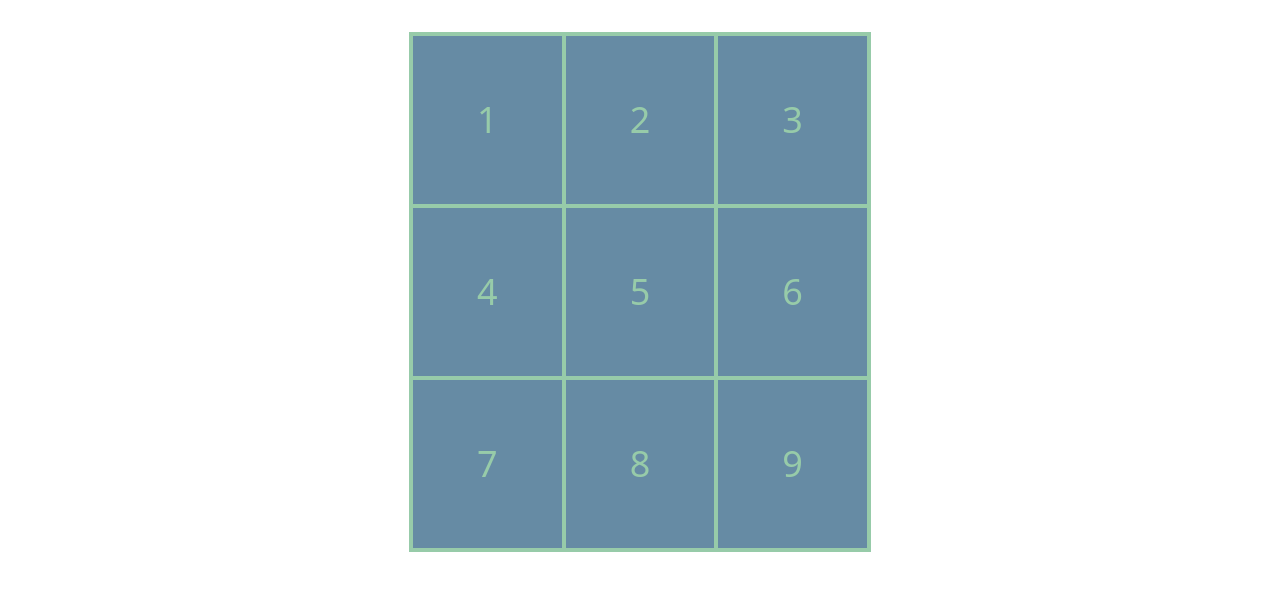
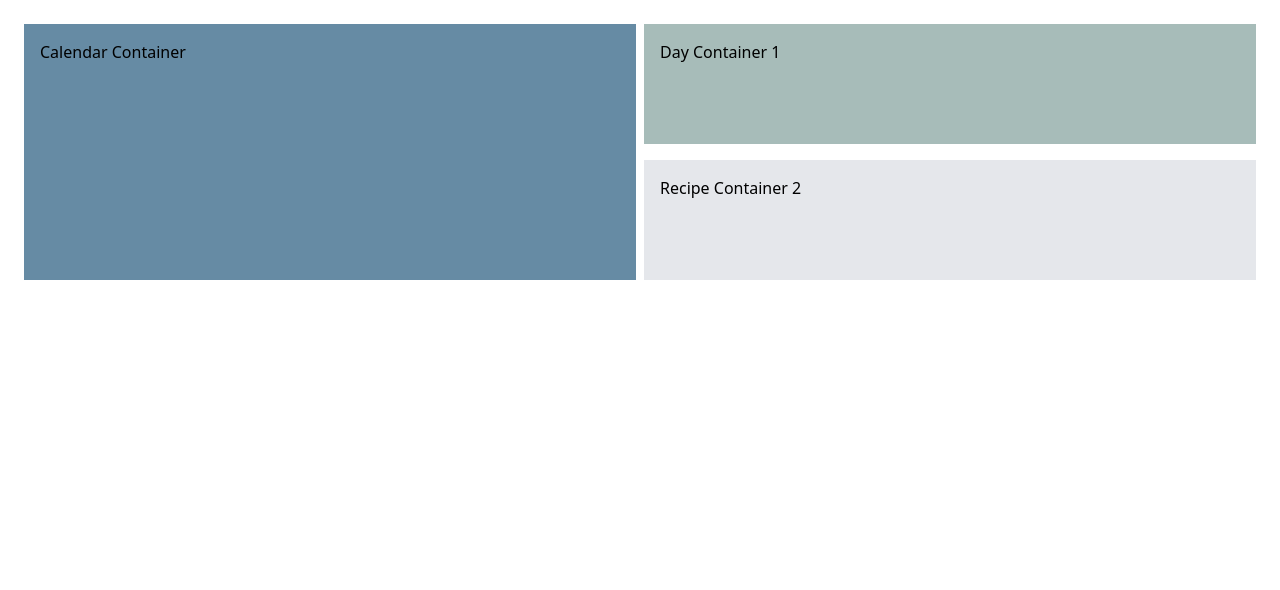
Before and after one commit to R8S3T/ReactCalendar, a website: page src/index.html in a window 1280 px wide. Drawn offline with Linux system fonts and the light colour scheme.

Commit message:
created custom colors, created containers for calendar and daily recipes and tasks

```diff
--- a/src/index.html
+++ b/src/index.html
@@ -8,7 +8,7 @@
     <title>Document</title>
 </head>
 <body>
-    <div id="calendar-container"></div>
+    <!-- <div id="main-container" class="flex"> -->
 </body>
 <script src="script.js"></script>
 </html>
--- a/src/input.css
+++ b/src/input.css
@@ -4,14 +4,3 @@
 
 
 /* Custom CSS */
-.calendar-row {
-    @apply bg-my-blue;
-}
-
-.calendar-cell {
-    @apply p-16 border-4 border-my-green text-my-green text-4xl;
-}
-
-.calendar-container {
-    @apply flex justify-center items-center mt-8;
-}
--- a/src/script.js
+++ b/src/script.js
@@ -1,28 +1,75 @@
 /* alert('working'); */
 
-function createTable(rows, columns) {
+// Wrapper for the grid container
+const gridContainerWrapper = document.createElement('div');
+gridContainerWrapper.classList.add('p-6');
+
+// Grid container
+const gridContainer = document.createElement('div');
+gridContainer.classList.add('grid', 'grid-cols-2', 'grid-rows-2', 'gap-2', 'bg-grey-100');
+
+// Append grid container to wrapper container
+gridContainerWrapper.appendChild(gridContainer);
+
+// Append the wrapper to the document body
+document.body.appendChild(gridContainerWrapper);
+
+// Calendar container
+const calendarContainer = document.createElement('div');
+calendarContainer.classList.add('col-span-1','bg-my-blue', 'p-4', 'h-64');
+calendarContainer.textContent = 'Calendar Container';
+
+// Day-Recipe-Container
+const dayRecipeContainer = document.createElement('div');
+dayRecipeContainer.classList.add('col-span-1', 'h-64', 'flex', 'flex-col');
+
+// Day Container
+const dayContainer1 = document.createElement('div');
+dayContainer1.classList.add('bg-my-green', 'p-4', 'row-span-1', 'flex-grow');
+dayContainer1.textContent = 'Day Container 1';
+
+// Recipe Container
+const recipeContainer2 = document.createElement('div');
+recipeContainer2.classList.add('bg-gray-200', 'p-4', 'mt-4', 'flex-grow');
+recipeContainer2.textContent = 'Recipe Container 2';
+
+// Append day and recipe container to dayRecipeContainer
+dayRecipeContainer.appendChild(dayContainer1);
+dayRecipeContainer.appendChild(recipeContainer2);
+
+gridContainer.appendChild(calendarContainer);
+gridContainer.appendChild(dayRecipeContainer);
+
+
+// Create Calendar
+
+
+
+
+
+// Create table and append to calendar container
+/* function createTable(rows, columns) {
     let table = document.createElement('table');
+    table.classList.add('w-full');
 
     let number = 1;
     for (let r = 0; r < rows; r++) {
         let row = document.createElement('tr');
-        row.classList.add('calendar-row');
+        row.classList.add('bg-my-green');
 
         for (let c = 0; c < columns; c++) {
-            let cell = document.createElement('td');
-            cell.textContent = number;
+        let cell = document.createElement('td');
+        cell.textContent = number;
 
-            cell.classList.add('calendar-cell');
+        cell.classList.add('p-4', 'border-4', 'border-my-blue', 'text-my-blue', 'text-4m');
 
-            row.appendChild(cell);
-            number++;
+        row.appendChild(cell);
+        number++;
         }
-    table.appendChild(row);
+        table.appendChild(row);
     }
-    let calendarContainer = document.getElementById('calendar-container');
+
     calendarContainer.appendChild(table);
+}
 
-    calendarContainer.classList.add('calendar-container');
-};
-
-createTable(3, 3);
+createTable(3, 3); */
--- a/tailwind.config.js
+++ b/tailwind.config.js
@@ -5,7 +5,8 @@ module.exports = {
     extend: {
       colors: {
         'my-blue': '#668ba4',
-        'my-green': '#97cba9'
+        'my-green': '#a7bcb9',
+        'my-grey': '#e0ebeb'
       },
     },
   },
```
Also changed, not shown: dist/output.css.
